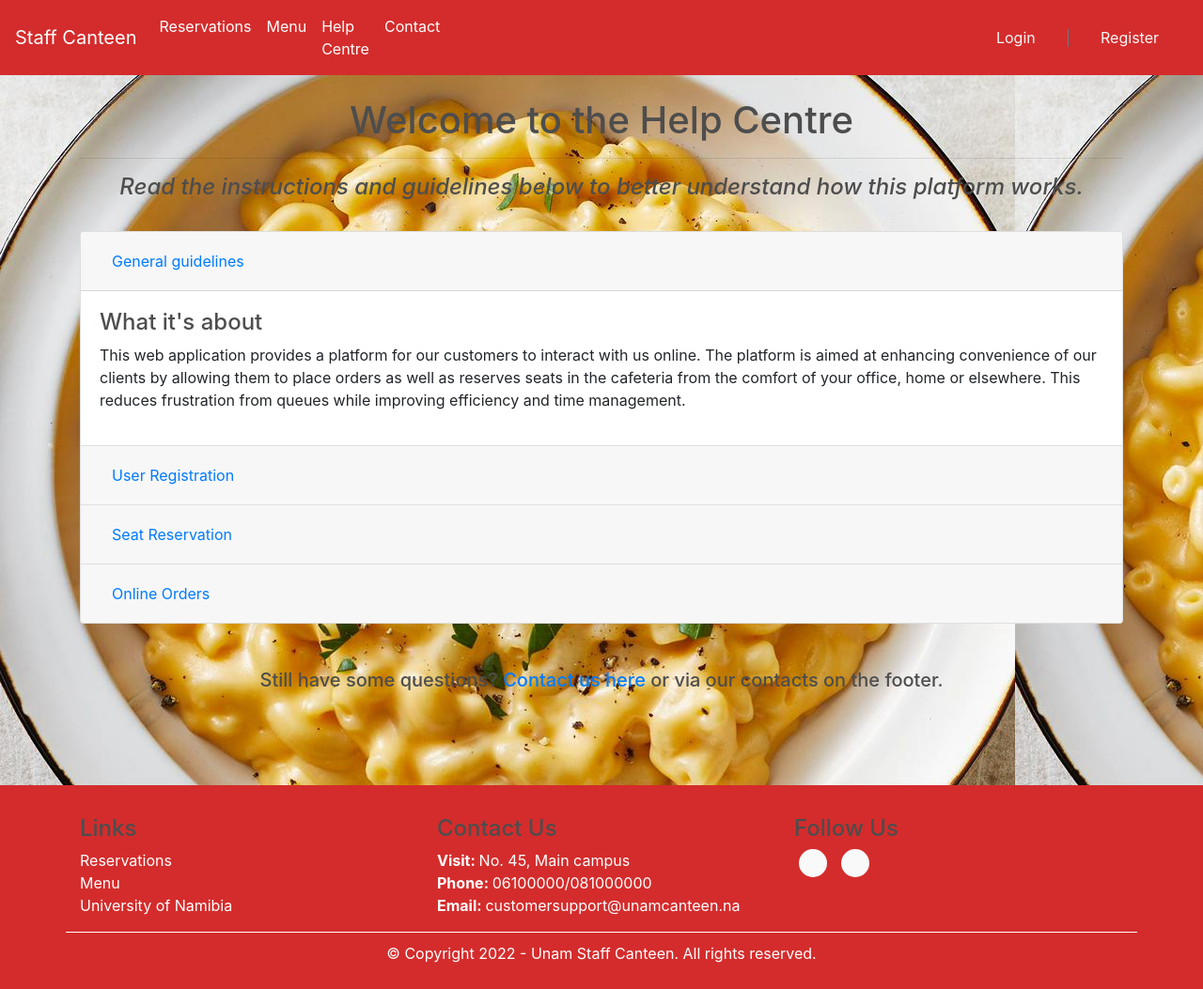
After one commit to abiatarfestus/cafeteria, a Django app: page /canteen/help/ in a window 1280 px wide. The commit adds this page. Shown: the whole page at 94% size. Run offline with Django 4.2, Linux system fonts and the light colour scheme; parts of the project's set-up code (start-up, migrations or seed data) failed here and were passed over; some libraries are stand-ins or nearby versions.

Commit message:
Add sms notification, help and contact us page

```diff
--- a/cafeteria/settings.py
+++ b/cafeteria/settings.py
@@ -148,3 +148,8 @@ EMAIL_HOST_USER = env("EMAIL_HOST_USER")
 EMAIL_HOST_PASSWORD = env("EMAIL_HOST_PASSWORD")
 DEFAULT_FROM_EMAIL = "Canteen Admin <admin@canteen.com>"
 SITE_ID = 1
+
+SMS_BACKEND = 'sms.backends.twilio.SmsBackend'
+TWILIO_ACCOUNT_SID = "ACe6ddcaed02e0052937c4786d3f5fb924"
+TWILIO_AUTH_TOKEN = "637f0c7d31a838fcd44326b2c83571da"
+DEFAULT_FROM_SMS = '+14243641471'
--- a/canteen/forms.py
+++ b/canteen/forms.py
@@ -57,3 +57,8 @@ class ReservationForm(forms.ModelForm):
         empty_label="Select the seat",
         widget=forms.Select(attrs={"class": "form-control form-control-lg mb-2"}),
     )
+
+class ContactForm(forms.Form):
+    from_email = forms.EmailField(required=True, widget=forms.Select(attrs={"class": "form-control form-control-lg mb-2"}))
+    subject = forms.CharField(required=True, widget=forms.Select(attrs={"class": "form-control form-control-lg mb-2"}))
+    message = forms.CharField(widget=forms.Textarea(attrs={"class": "form-control form-control-lg mb-2"}), required=True)
--- /dev/null
+++ b/canteen/templates/canteen/help.html
@@ -0,0 +1,169 @@
+{% extends 'canteen/main.html' %} {% load static %} {% block welcome %}
+<h1>Welcome to the Help Centre</h1>
+<hr>
+<h4><em>Read the instructions and guidelines below to better understand how this platform works.</em></h4>
+<!-- <hr> -->
+{% endblock %} {% block content %}
+<div class="container block-content">
+  <div class="accordion" id="accordionExample">
+    <div class="card">
+      <div class="card-header" id="headingOne">
+        <h2 class="mb-0">
+          <button
+            class="btn btn-link btn-block text-left"
+            type="button"
+            data-toggle="collapse"
+            data-target="#collapseOne"
+            aria-expanded="true"
+            aria-controls="collapseOne"
+          >
+            General guidelines
+          </button>
+        </h2>
+      </div>
+      <div
+        id="collapseOne"
+        class="collapse show"
+        aria-labelledby="headingOne"
+        data-parent="#accordionExample"
+      >
+        <div class="card-body">
+          <h4>What it's about</h4>
+          <p>
+            This web application provides a platform for our customers to
+            interact with us online. The platform is aimed at enhancing
+            convenience of our clients by allowing them to place orders as well
+            as reserves seats in the cafeteria from the comfort of your office,
+            home or elsewhere. This reduces frustration from queues while
+            improving efficiency and time management.
+          </p>
+        </div>
+      </div>
+    </div>
+    <div class="card">
+      <div class="card-header" id="headingTwo">
+        <h2 class="mb-0">
+          <button
+            class="btn btn-link btn-block text-left collapsed"
+            type="button"
+            data-toggle="collapse"
+            data-target="#collapseTwo"
+            aria-expanded="false"
+            aria-controls="collapseTwo"
+          >
+            User Registration
+          </button>
+        </h2>
+      </div>
+      <div
+        id="collapseTwo"
+        class="collapse"
+        aria-labelledby="headingTwo"
+        data-parent="#accordionExample"
+      >
+        <div class="card-body">
+          <h4>Canteen Staff Registration</h4>
+          <p>
+            The canteen staff responsible for processing customer orders need to
+            be registered and granted with <em>Staff</em> permission by the
+            Admin. NB: Staff user accounts do not have permission to make seat
+            reservations
+          </p>
+          <h4>Customer Registration</h4>
+          <p>
+            Only logged in customers can place orders and reserve seats. A
+            customer can create a personal account by clicking on
+            <a href="{% url 'users:register' %}"
+              >Register on the navigation bar.</a
+            >
+            Once an account is created, an activation request is sent to the
+            Admin. The user can only login to their acount after it has been
+            activated. Once the account is activated, the user will be notified
+            via email. Upon activation, the user can login and update their
+            profile with an image, a residential/delivery address and a
+            cellphone number (to be used for SMS notification).
+          </p>
+        </div>
+      </div>
+    </div>
+    <div class="card">
+      <div class="card-header" id="headingThree">
+        <h2 class="mb-0">
+          <button
+            class="btn btn-link btn-block text-left collapsed"
+            type="button"
+            data-toggle="collapse"
+            data-target="#collapseThree"
+            aria-expanded="false"
+            aria-controls="collapseThree"
+          >
+            Seat Reservation
+          </button>
+        </h2>
+      </div>
+      <div
+        id="collapseThree"
+        class="collapse"
+        aria-labelledby="headingThree"
+        data-parent="#accordionExample"
+      >
+        <div class="card-body">
+          <p>
+            A logged in customer can reserve one of the open seats in the
+            cafeteria. Once a reservation is made, it will be added to the list
+            of active reservations, but with the Status of Pending. A
+            notification is sent to the staff emails to either accept of decline
+            the reservation. (A confirmation of the reservation is also sent to
+            the customer via email and SMS if there's a cellphone number on the
+            customer's profile.) Once the reservation has been
+            accepted/declined, another notification will be sent to the customer
+            via email and SMS. Reservations will be updated to Expired by the
+            staff after it has been used. (Un updated is being developed to
+            automate this process based on time intervals.) The customer can
+            cancel their own reservation at any time from the Reservations list
+            page.
+          </p>
+        </div>
+      </div>
+    </div>
+    <div class="card">
+      <div class="card-header" id="headingFour">
+        <h2 class="mb-0">
+          <button
+            class="btn btn-link btn-block text-left collapsed"
+            type="button"
+            data-toggle="collapse"
+            data-target="#collapseFour"
+            aria-expanded="false"
+            aria-controls="collapseFour"
+          >
+            Online Orders
+          </button>
+        </h2>
+      </div>
+      <div
+        id="collapseFour"
+        class="collapse"
+        aria-labelledby="headingThree"
+        data-parent="#accordionExample"
+      >
+        <div class="card-body">
+          <p>
+            Customers can place their orders from the canteen online with or
+            without delivery option. When an order with no delivery is done, the
+            customer will be informed through the phone number on their profile.
+            Customers can use any of the payment methods availabel at checkout
+            page, which include the integrated PayPal or Debit/Credit card.
+            Customer using non-integrated methods such as EFT and cellphone
+            banking must include the payment reference number when submitting
+            the order as no order will be prepared without confirmation that a
+            payment was made.
+          </p>
+        </div>
+      </div>
+    </div>
+  </div>
+  <br><br>
+<h5 style="text-align: center;">Still have some questions? <a href="{% url 'users:register' %}">Contact us here</a> or via our contacts on the footer.</h5>
+</div>
+{% endblock %}
--- a/canteen/templates/canteen/main.html
+++ b/canteen/templates/canteen/main.html
@@ -68,6 +68,16 @@
           <li class="nav-item active">
             <a class="nav-link" href="{% url 'canteen:menu' %}"
               >Menu <span class="sr-only"></span
+            ></a>
+          </li>
+          <li class="nav-item active">
+            <a class="nav-link" href="{% url 'canteen:help' %}"
+              >Help Centre <span class="sr-only"></span
+            ></a>
+          </li>
+          <li class="nav-item active">
+            <a class="nav-link" href="{% url 'canteen:contact' %}"
+              >Contact <span class="sr-only"></span
             ></a>
           </li>
         </ul>
--- a/canteen/templates/canteen/list_view.html
+++ b/canteen/templates/canteen/reservation_list.html
@@ -12,8 +12,8 @@
     <tr>
       <th scope="col">#</th>
       <th scope="col">Customer</th>
-      <th scope="col">Seat</th>
-      <th scope="col">Status</th>
+      <th scope="col">Seat Number</th>
+      <th scope="col">Reservation Status</th>
       <th scope="col">Time Reserved</th>
       {% if user.is_staff %}
       <th scope="col">Accept</th>
--- /dev/null
+++ b/canteen/templates/canteen/staff_notification.html
@@ -0,0 +1,6 @@
+{% autoescape off %}
+Dear Staff,
+
+A new reservation for Seat number: {{seat_number}} has been received. Please go to the Reservations list page for further action: http://{{ url }}.
+
+{% endautoescape %}
--- a/canteen/urls.py
+++ b/canteen/urls.py
@@ -1,11 +1,13 @@
 from django.urls import path
 
 from . import views
+from django.views.generic import TemplateView
 
 app_name = "canteen"
 urlpatterns = [
     path("cart/", views.cart, name="cart"),
     path("menu/", views.menu, name="menu"),
+    path("contact/", views.contact, name="contact"),
     path("sub_menu/<str:menu_type>/", views.sub_menu, name="sub_menu"),
     path("checkout/", views.checkout, name="checkout"),
     path("update_item/", views.updateItem, name="update_item"),
@@ -17,4 +19,5 @@ urlpatterns = [
         views.update_reservation,
         name="update_reservation",
     ),
+    path("help/", TemplateView.as_view(template_name="canteen/help.html"), name="help"),
 ]
--- a/to-do.txt
+++ b/to-do.txt
@@ -1 +1,2 @@
-Update activation email to be sent customer and remove admin
+Change admin email to canteen's
+Button for staff to expire the reservation
--- a/users/models.py
+++ b/users/models.py
@@ -31,7 +31,7 @@ def validate_cellphone(value):
 
 class Profile(models.Model):
     user = models.OneToOneField(
-        User, on_delete=models.CASCADE
+        User, on_delete=models.CASCADE, related_name="profile",
     )  # Delete profile when user is deleted
     cellphone = models.CharField(
         max_length=10, null=True, validators=[validate_cellphone]
```
Also changed, not shown: canteen/constants.py (added, +10 -0 lines), canteen/signals.py (+53 -23 lines), canteen/templates/canteen/contact.html (added, +19 -0 lines), canteen/templates/canteen/reservation_notifications.html (added, +22 -0 lines), canteen/templates/canteen/reservation_updated.html (deleted, +0 -22 lines), canteen/views.py (+24 -4 lines), users/views.py (+4 -7 lines).
